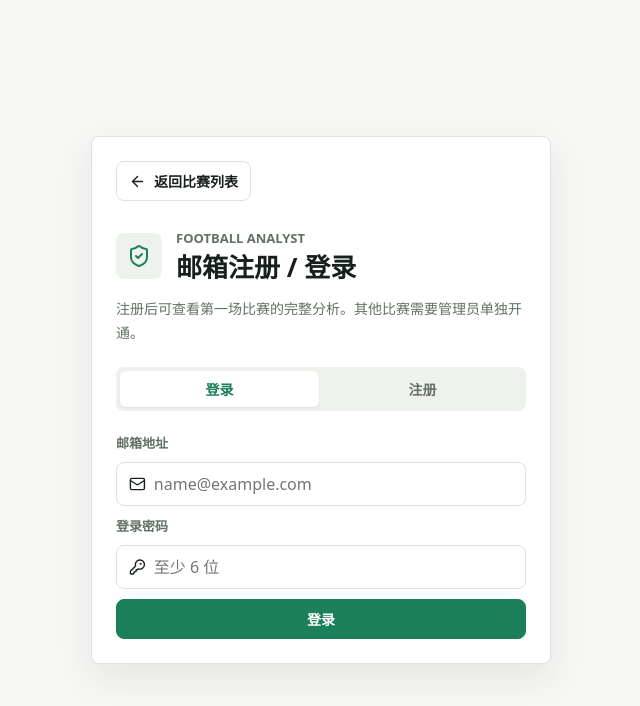
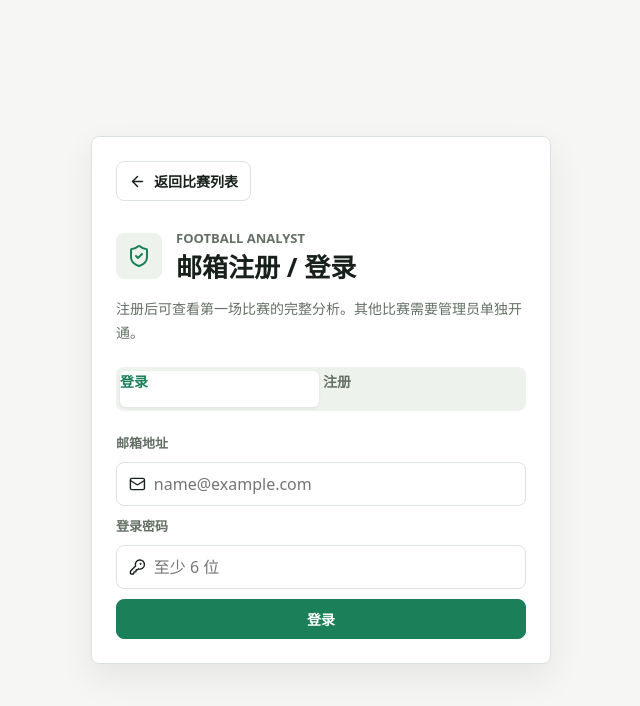
Before and after one commit to tszming1021/football-analystv2, a Next.js app in the folder web/: page /login in a window 1280 px wide. Shown: the top 706 px of the page, without its empty margins (319-959 px from the left). Built offline with nearby package versions, Linux system fonts and the light colour scheme; no server answers.

Commit message:
add dedicated registration page

```diff
--- /dev/null
+++ b/web/app/register/page.tsx
@@ -0,0 +1,5 @@
+import { AuthForm } from "../../components/AuthForm";
+
+export default function RegisterPage() {
+  return <AuthForm initialMode="register" />;
+}
--- a/web/components/AuthForm.tsx
+++ b/web/components/AuthForm.tsx
@@ -6,11 +6,11 @@ import { FormEvent, useEffect, useState } from "react";
 import { useRouter } from "next/navigation";
 import { getBrowserClient } from "../lib/supabase/browser";
 
-export function AuthForm() {
+export function AuthForm({ initialMode = "login" }: { initialMode?: "login" | "register" }) {
   const router = useRouter();
   const client = getBrowserClient();
   const [email, setEmail] = useState("");
-  const [mode, setMode] = useState<"login" | "register">("login");
+  const [mode] = useState<"login" | "register">(initialMode);
   const [password, setPassword] = useState("");
   const [confirmPassword, setConfirmPassword] = useState("");
   const [captcha, setCaptcha] = useState("");
@@ -22,11 +22,6 @@ export function AuthForm() {
     if (mode === "register") setCaptcha(createCaptcha());
     setCaptchaInput("");
   }, [mode]);
-
-  function selectMode(nextMode: "login" | "register") {
-    setMode(nextMode);
-    setMessage("");
-  }
 
   async function submitCredentials(event: FormEvent) {
     event.preventDefault();
@@ -63,8 +58,8 @@ export function AuthForm() {
         <div className="auth-title"><div className="auth-icon"><ShieldCheck size={24} /></div><div><p className="eyebrow">Football Analyst</p><h1>邮箱注册 / 登录</h1></div></div>
         <p className="auth-copy">注册后可查看第一场比赛的完整分析。其他比赛需要管理员单独开通。</p>
         <div className="auth-tabs" role="tablist" aria-label="账号操作">
-          <button type="button" className={mode === "login" ? "auth-tab active" : "auth-tab"} onClick={() => selectMode("login")}>登录</button>
-          <button type="button" className={mode === "register" ? "auth-tab active" : "auth-tab"} onClick={() => selectMode("register")}>注册</button>
+          <Link href="/login" className={mode === "login" ? "auth-tab active" : "auth-tab"}>登录</Link>
+          <Link href="/register" className={mode === "register" ? "auth-tab active" : "auth-tab"}>注册</Link>
         </div>
         <form onSubmit={submitCredentials} className="auth-form">
             <label htmlFor="email">邮箱地址</label>
```
Also changed, not shown: 1 other file (tests, documents, lock files or other folders).
